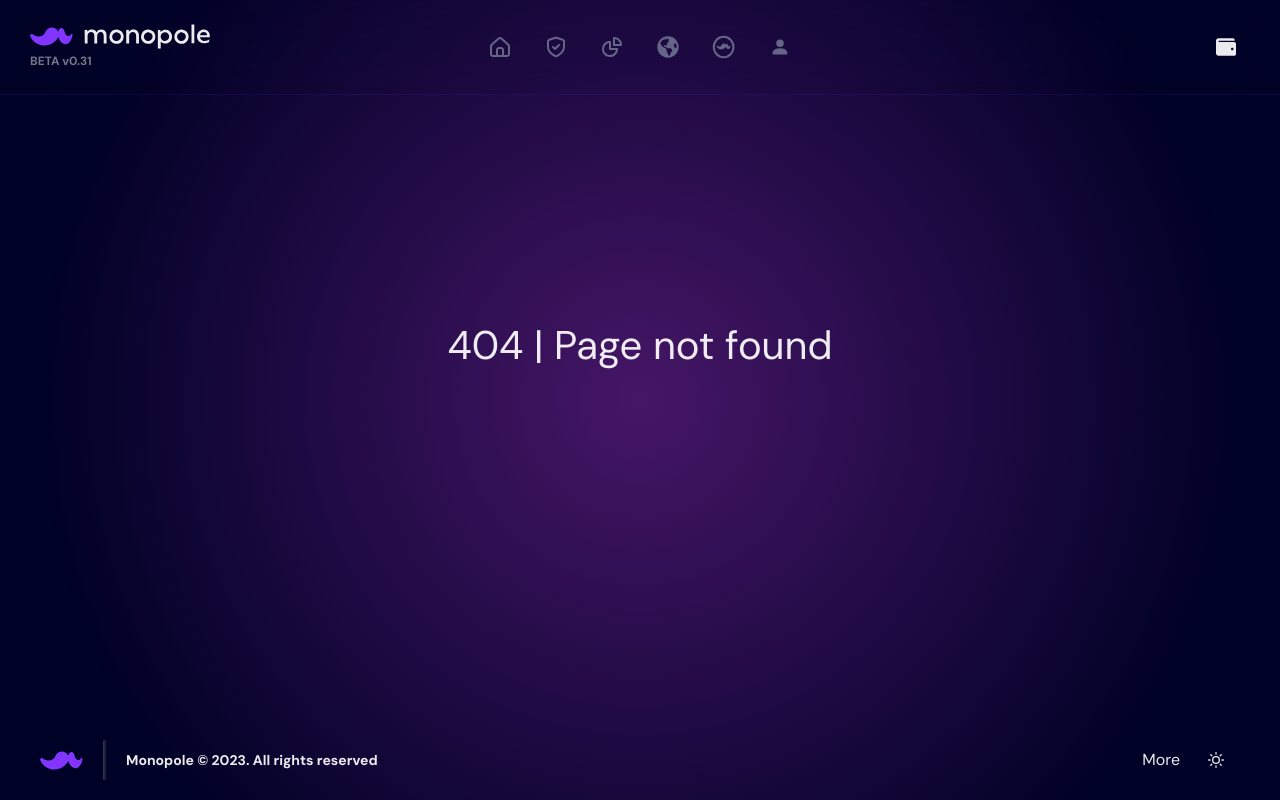
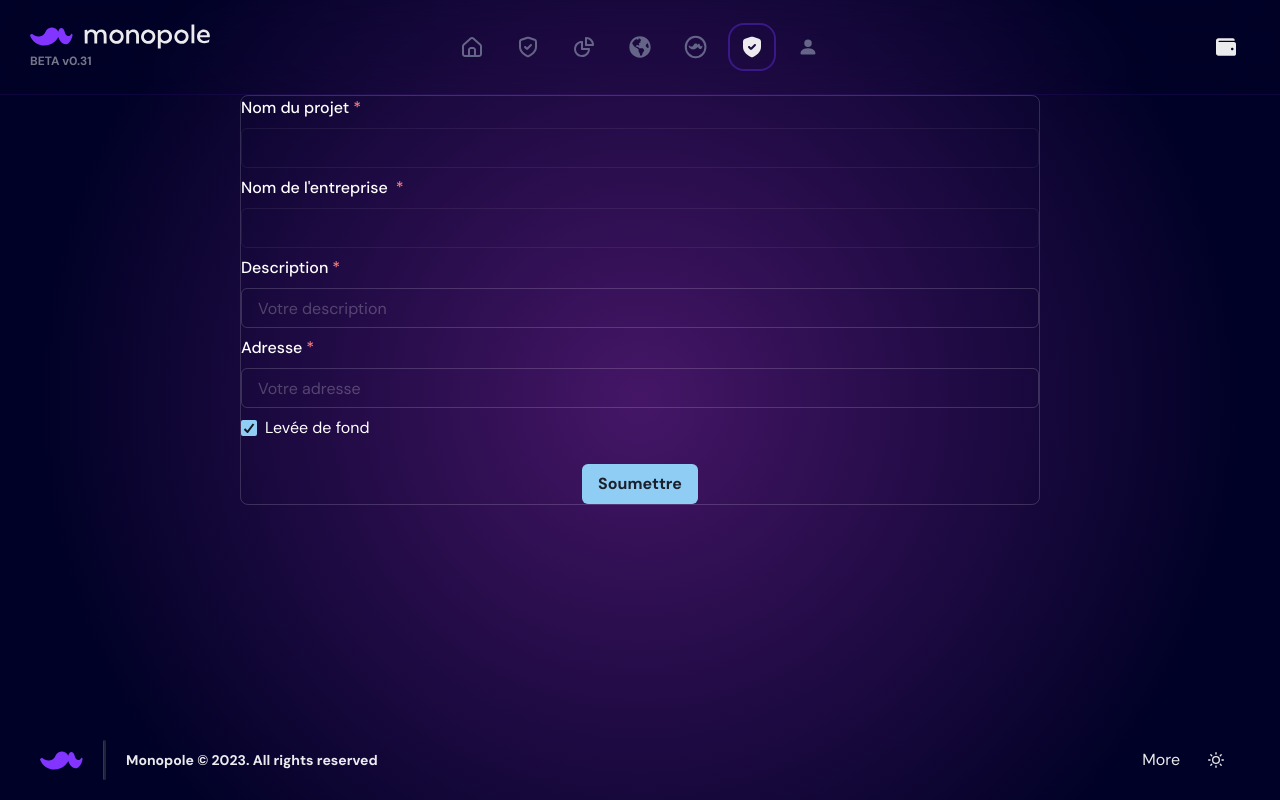
Before and after one commit to Monopole-network/hackathon-2, a Next.js app: page /authentification in a window 1280 px wide. Before the commit this address had no page. Built offline with nearby package versions, Linux system fonts and the light colour scheme.

Commit message:
init form

```diff
--- /dev/null
+++ b/components/Menu/AuthentificationBtn.tsx
@@ -0,0 +1,42 @@
+import { Button, Tooltip } from '@chakra-ui/react';
+import { useRouter } from 'next/router';
+import { ShieldCheckIcon, ShieldCheckLightIcon } from '../Icons';
+
+const AuthentificationBtn = () => {
+  const router = useRouter();
+
+  return (
+    <Tooltip label="authentification">
+      {router.pathname === '/authentification' ? (
+        <Button
+          borderRadius="16px"
+          height="48px"
+          width="48px"
+          background="transparent"
+          border="2px solid #3A1888"
+          onClick={() => {
+            router.push('/authentification');
+          }}
+          aria-label='Authentification button'
+        >
+          <ShieldCheckIcon height="24px" width="24px" />
+        </Button>
+      ) : (
+        <Button
+          borderRadius="16px"
+          height="48px"
+          width="48px"
+          background="transparent"
+          onClick={() => {
+            router.push('/authentification');
+          }}
+          aria-label='Authentification button'
+        >
+          <ShieldCheckLightIcon color="#646587" height="24px" width="24px" />
+        </Button>
+      )}
+    </Tooltip>
+  );
+};
+
+export default AuthentificationBtn;
--- a/components/Menu/Menu.tsx
+++ b/components/Menu/Menu.tsx
@@ -6,6 +6,8 @@ import HomeBtn from './HomeBtn';
 import ServicesBtn from './ServicesBtn';
 import StudioBtn from './StudioBtn';
 import WorldBtn from './WorldBtn';
+import AuthentificationBtn from './AuthentificationBtn';
+
 
 export default function MainMenu() {
   const backgroundColor = useColorModeValue('#f7fafc', '#000123');
@@ -20,6 +22,7 @@ export default function MainMenu() {
           <StudioBtn />
           <WorldBtn />
           <CryptoPartnersBtn />
+          <AuthentificationBtn/>
           {!isMobileView && <DashboardBtn />}
         </ButtonGroup>
       </Flex>
--- /dev/null
+++ b/pages/authentification.tsx
@@ -0,0 +1,76 @@
+import { Box, Checkbox, Flex, Text } from "@chakra-ui/react";
+import type { NextPage } from "next";
+import {
+  FormControl,
+  FormLabel,
+  FormErrorMessage,
+  FormHelperText,
+  Input,
+  Stack,
+  HStack,
+  VStack,
+  Button,
+} from "@chakra-ui/react";
+import { useState } from "react";
+
+const Authentification: NextPage = () => {
+  /* const [formData, setFormData] = useState({
+    nom: "",
+    prenom: "",
+    email: "",
+  });
+
+  const handleChange = (e) => {
+    const { name, value } = e.target;
+    setFormData({
+      ...formData,
+      [name]: value,
+    });
+  };
+
+  const handleSubmit = (e) => {
+    e.preventDefault();
+    // Vous pouvez ajouter ici la logique pour gérer les données soumises
+    console.log("Données soumises :", formData);
+  }; */
+
+  return (
+    <Flex w="100%" backgroundRepeat="no-repeat" backgroundSize="100%" flexDirection="column">
+      <Box w="90%" maxW="800px" mx="auto" color="white" borderWidth="1px" borderRadius="lg">
+        <form>
+          <VStack>
+            <FormControl id="projectName" isRequired>
+              <FormLabel>Nom du projet</FormLabel>
+              <Input disabled type="text" name="projectName" />
+            </FormControl>
+
+            <FormControl id="companyName" isRequired>
+              <FormLabel>Nom de l'entreprise </FormLabel>
+              <Input disabled type="text" name="companyName" />
+            </FormControl>
+
+            <FormControl id="description" isRequired>
+              <FormLabel>Description</FormLabel>
+              <Input type="text" name="description" placeholder="Votre description" />
+            </FormControl>
+
+            <FormControl id="address" isRequired>
+              <FormLabel>Adresse</FormLabel>
+              <Input type="text" name="address" placeholder="Votre adresse" />
+            </FormControl>
+
+            <FormControl id="address" isRequired>
+              <Checkbox defaultChecked>Levée de fond </Checkbox>
+            </FormControl>
+
+            <Button type="submit" colorScheme="blue" mt={4}>
+              Soumettre
+            </Button>
+          </VStack>
+        </form>
+      </Box>
+    </Flex>
+  );
+};
+
+export default Authentification;
```
Also changed, not shown: 1 other file (tests, documents, lock files or other folders).
